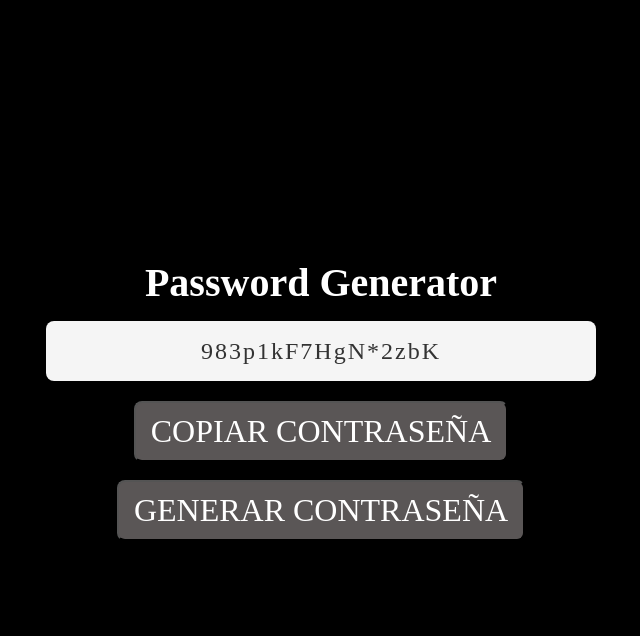
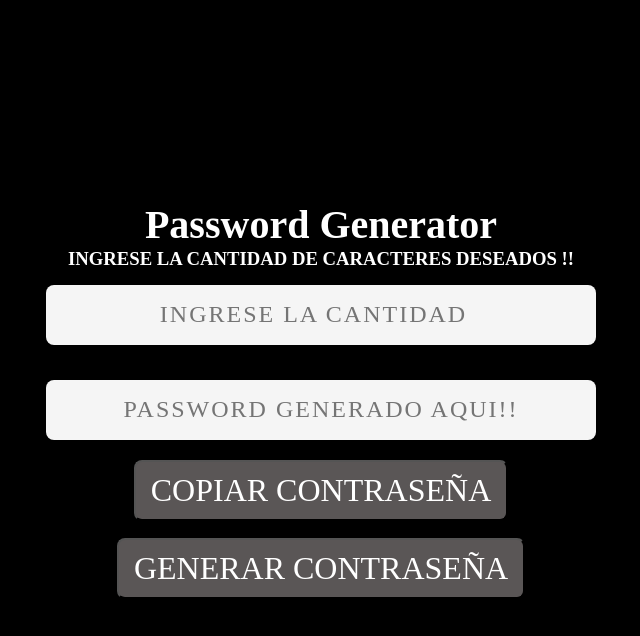
Before and after one commit to Medina-00/Generador_Password, a plain HTML site: page index.html in a window 1280 px wide. Both pictures are taken after a click on the button "GENERAR CONTRASEÑA". Shown: the whole page, without its empty margins (319-959 px from the left). Drawn offline with Linux system fonts and the light colour scheme.

Commit message:
second commit

```diff
--- a/index.css
+++ b/index.css
@@ -41,6 +41,10 @@ body{
     color: #333;
     box-shadow: inset 20px 20px 60px #fff, inset -20px -20px -20px #ccc;
     text-align: center;
+}
+
+h3{
+    color: white;
 }
 
 .container .button{
--- a/index.html
+++ b/index.html
@@ -10,6 +10,8 @@
     <div class="container">
         <div class="container">
             <h1>Password Generator</h1>
+            <H3>INGRESE LA CANTIDAD DE CARACTERES DESEADOS !! </H3>
+            <input type="number" id="cantidad" placeholder="INGRESE LA CANTIDAD">
             <input type="text" id="password" placeholder="PASSWORD GENERADO AQUI!!">
             <button id="copyButton" class="button">COPIAR CONTRASEÑA</button>
             <BR>
--- a/index.js
+++ b/index.js
@@ -4,10 +4,14 @@ const show = document.querySelector(".show");
 const passwordInput = document.getElementById("password");
 
 
+
+
+
 generateButton.onclick = function generatePassword(){
 
+    const cantidad = document.getElementById("cantidad").value;
     const character = "abcdefghijklmnopqrstuvwxyzABCDEFGHIJKLMNOPQRSTUVWXYZ0123456789!@#$%^&*_";
-    const pwdLength = 16;
+    const pwdLength = cantidad;
     let password = "";
 
     for(let i = 0; i < pwdLength; i++){
```
